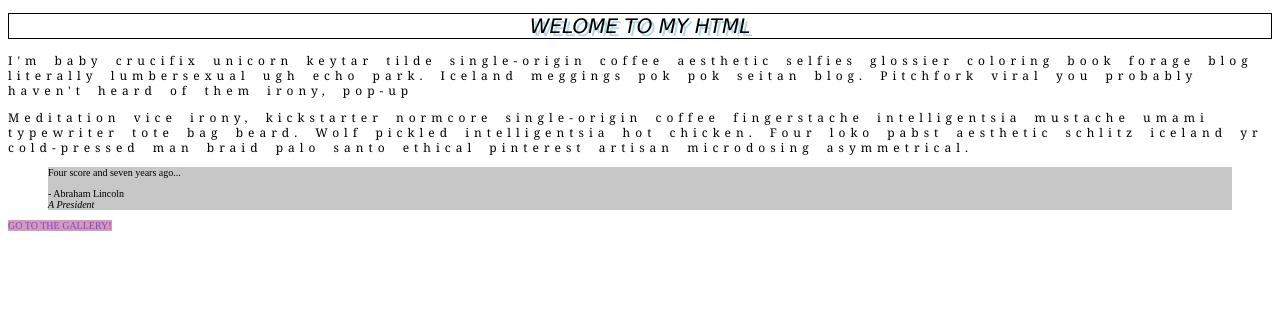
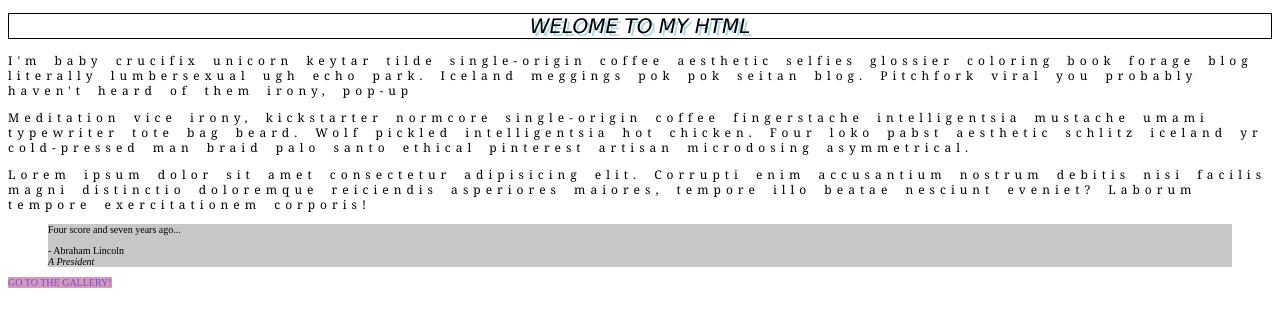
Before and after one commit to HelonDCI/html-website, a plain HTML site: page index.html in a window 1280 px wide. Drawn offline with Linux system fonts and the light colour scheme.

Commit message:
Added another paragraph

```diff
--- a/index.html
+++ b/index.html
@@ -24,6 +24,12 @@
         schlitz iceland yr cold-pressed man braid palo santo ethical pinterest
         artisan microdosing asymmetrical.
       </p>
+      <p>
+        Lorem ipsum dolor sit amet consectetur adipisicing elit. Corrupti enim
+        accusantium nostrum debitis nisi facilis magni distinctio doloremque
+        reiciendis asperiores maiores, tempore illo beatae nesciunt eveniet?
+        Laborum tempore exercitationem corporis!
+      </p>
     </section>
 
     <blockquote class="main-quote">
```
